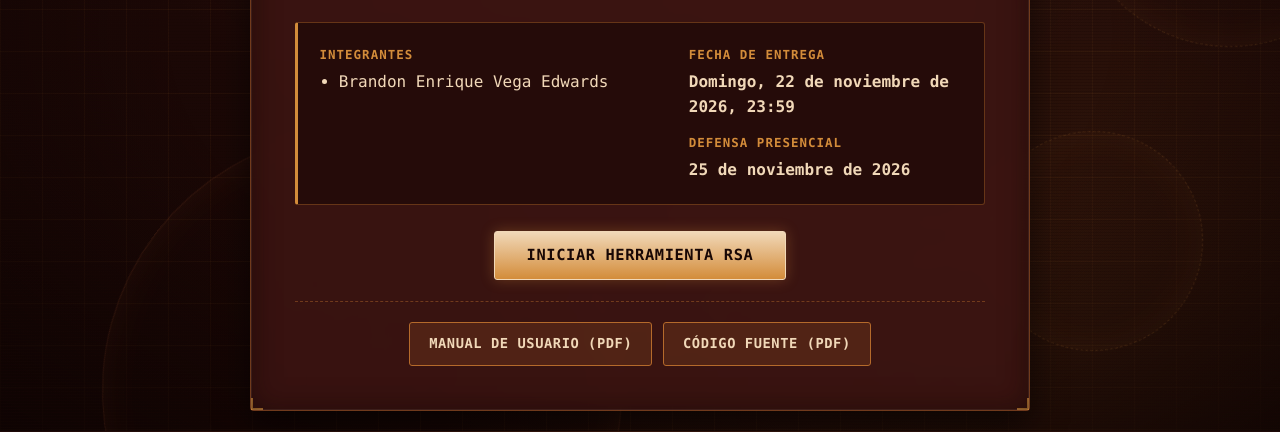
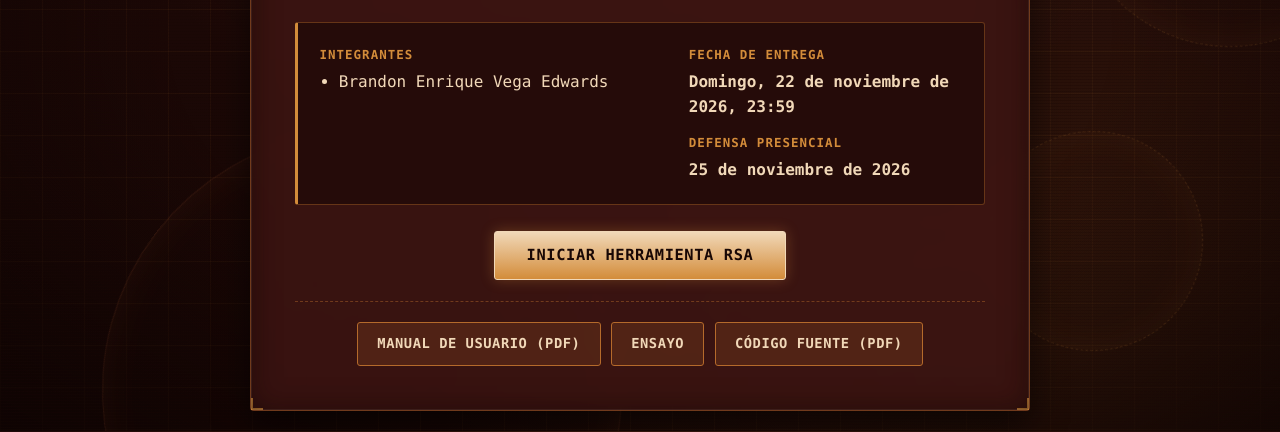
Before and after one commit to vhsbrxndxn/criptogr-fico-RSA-, a plain HTML site: page index.html in a window 1280 px wide. Shown: the part 369-801 px from the top of the page. Drawn offline with Linux system fonts and the light colour scheme.

Commit message:
listo listo listo

```diff
--- a/index.html
+++ b/index.html
@@ -55,6 +55,9 @@
         <a href="docs/manual-usuario.pdf" target="_blank" rel="noopener" class="btn-gel btn-secundario">
           Manual de usuario (PDF)
         </a>
+        <a href="docs/ensayo.pdf" target="_blank" rel="noopener" class="btn-gel btn-secundario">
+          ensayo
+          </a>
         <a href="docs/codigo-fuente.pdf" target="_blank" rel="noopener" class="btn-gel btn-secundario">
           Código fuente (PDF)
         </a>
@@ -76,6 +79,9 @@
         <a href="docs/manual-usuario.pdf" target="_blank" rel="noopener" class="btn-gel btn-compacto">
           Manual (PDF)
         </a>
+        <a href="docs/ensayo.pdf" target="_blank" rel="noopener" class="btn-gel btn-secundario">
+          ensayo
+          </a>
         <a href="docs/codigo-fuente.pdf" target="_blank" rel="noopener" class="btn-gel btn-compacto">
           Código fuente (PDF)
         </a>
```
Also changed, not shown: 1 other file.
